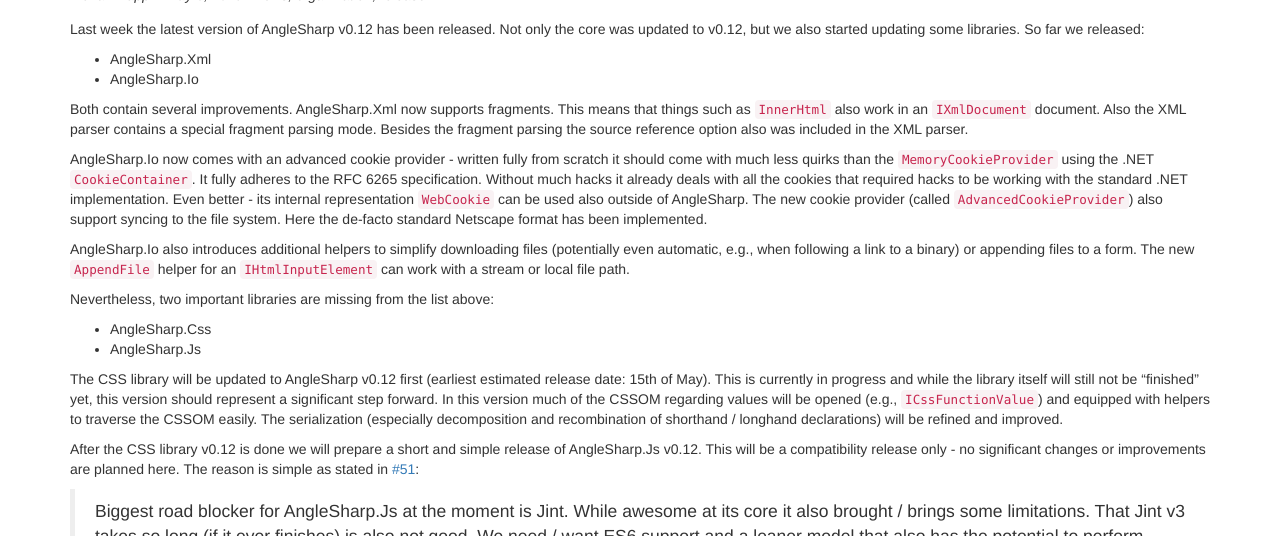
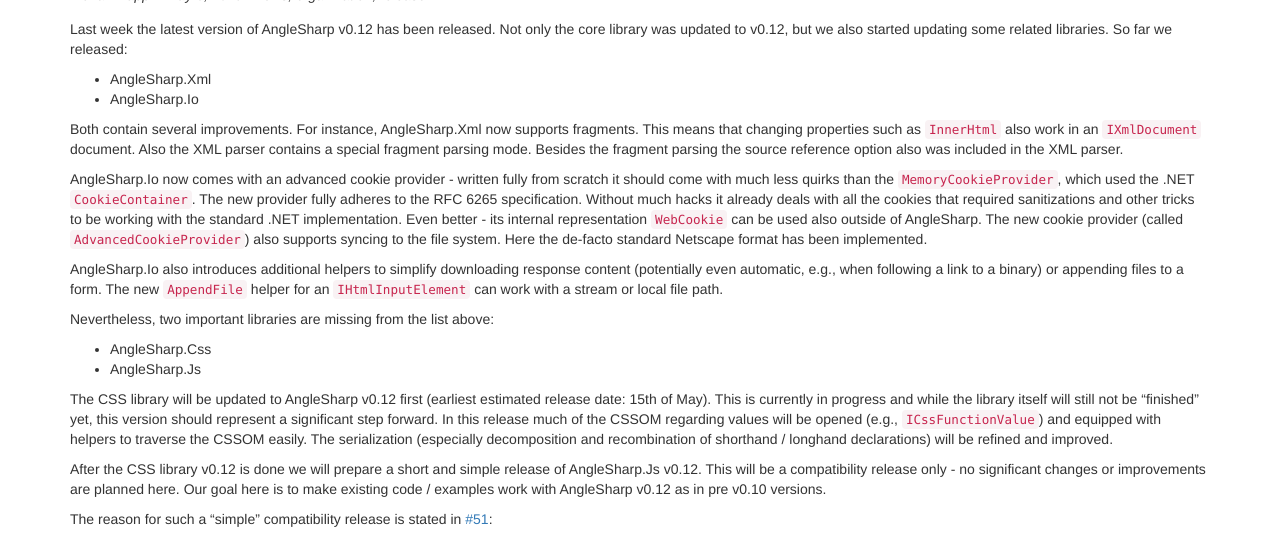
Before and after one commit to AngleSharp/anglesharp.github.io, a Jekyll site: the page built from _posts/2019-05-06-anglesharp-v012-forward.md, in a window 1280 px wide and 900 px high, cut to the strip 364-900 px from the top of the window. Built offline with Jekyll 4.4.1, drawn with Linux system fonts in a browser that asks for light colours.

Commit message:
Corrected spelling

```diff
--- a/_posts/2019-05-06-anglesharp-v012-forward.md
+++ b/_posts/2019-05-06-anglesharp-v012-forward.md
@@ -6,25 +6,27 @@ author: "Florian Rappl"
 section: Blog
 layout: post
 ---
-Last week the latest version of AngleSharp v0.12 has been released. Not only the core was updated to v0.12, but we also started updating some libraries. So far we released:
+Last week the latest version of AngleSharp v0.12 has been released. Not only the core library was updated to v0.12, but we also started updating some related libraries. So far we released:
 
 - AngleSharp.Xml
 - AngleSharp.Io
 
-Both contain several improvements. AngleSharp.Xml now supports fragments. This means that things such as `InnerHtml` also work in an `IXmlDocument` document. Also the XML parser contains a special fragment parsing mode. Besides the fragment parsing the source reference option also was included in the XML parser.
+Both contain several improvements. For instance, AngleSharp.Xml now supports fragments. This means that changing properties such as `InnerHtml` also work in an `IXmlDocument` document. Also the XML parser contains a special fragment parsing mode. Besides the fragment parsing the source reference option also was included in the XML parser.
 
-AngleSharp.Io now comes with an advanced cookie provider - written fully from scratch it should come with much less quirks than the `MemoryCookieProvider` using the .NET `CookieContainer`. It fully adheres to the RFC 6265 specification. Without much hacks it already deals with all the cookies that required hacks to be working with the standard .NET implementation. Even better - its internal representation `WebCookie` can be used also outside of AngleSharp. The new cookie provider (called `AdvancedCookieProvider`) also support syncing to the file system. Here the de-facto standard Netscape format has been implemented.
+AngleSharp.Io now comes with an advanced cookie provider - written fully from scratch it should come with much less quirks than the `MemoryCookieProvider`, which used the .NET `CookieContainer`. The new provider fully adheres to the RFC 6265 specification. Without much hacks it already deals with all the cookies that required sanitizations and other tricks to be working with the standard .NET implementation. Even better - its internal representation `WebCookie` can be used also outside of AngleSharp. The new cookie provider (called `AdvancedCookieProvider`) also supports syncing to the file system. Here the de-facto standard Netscape format has been implemented.
 
-AngleSharp.Io also introduces additional helpers to simplify downloading files (potentially even automatic, e.g., when following a link to a binary) or appending files to a form. The new `AppendFile` helper for an `IHtmlInputElement` can work with a stream or local file path.
+AngleSharp.Io also introduces additional helpers to simplify downloading response content (potentially even automatic, e.g., when following a link to a binary) or appending files to a form. The new `AppendFile` helper for an `IHtmlInputElement` can work with a stream or local file path.
 
 Nevertheless, two important libraries are missing from the list above:
 
 - AngleSharp.Css
 - AngleSharp.Js
 
-The CSS library will be updated to AngleSharp v0.12 first (earliest estimated release date: 15th of May). This is currently in progress and while the library itself will still not be "finished" yet, this version should represent a significant step forward. In this version much of the CSSOM regarding values will be opened (e.g., `ICssFunctionValue`) and equipped with helpers to traverse the CSSOM easily. The serialization (especially decomposition and recombination of shorthand / longhand declarations) will be refined and improved.
+The CSS library will be updated to AngleSharp v0.12 first (earliest estimated release date: 15th of May). This is currently in progress and while the library itself will still not be "finished" yet, this version should represent a significant step forward. In this release much of the CSSOM regarding values will be opened (e.g., `ICssFunctionValue`) and equipped with helpers to traverse the CSSOM easily. The serialization (especially decomposition and recombination of shorthand / longhand declarations) will be refined and improved.
 
-After the CSS library v0.12 is done we will prepare a short and simple release of AngleSharp.Js v0.12. This will be a compatibility release only - no significant changes or improvements are planned here. The reason is simple as stated in [#51](https://github.com/AngleSharp/AngleSharp.Js/issues/51):
+After the CSS library v0.12 is done we will prepare a short and simple release of AngleSharp.Js v0.12. This will be a compatibility release only - no significant changes or improvements are planned here. Our goal here is to make existing code / examples work with AngleSharp v0.12 as in pre v0.10 versions.
+
+The reason for such a "simple" compatibility release is stated in [#51](https://github.com/AngleSharp/AngleSharp.Js/issues/51):
 
 > Biggest road blocker for AngleSharp.Js at the moment is Jint. While awesome at its core it also brought / brings some limitations. That Jint v3 takes so long (if it ever finishes) is also not good. We need / want ES6 support and a leaner model that also has the potential to perform better. We think that this is a general .NET problem (lacking a great JS engine - something which should have been IronJS, but wasn't), which is why there is homework to be picked up before solving AngleSharp.Js.
 
```
